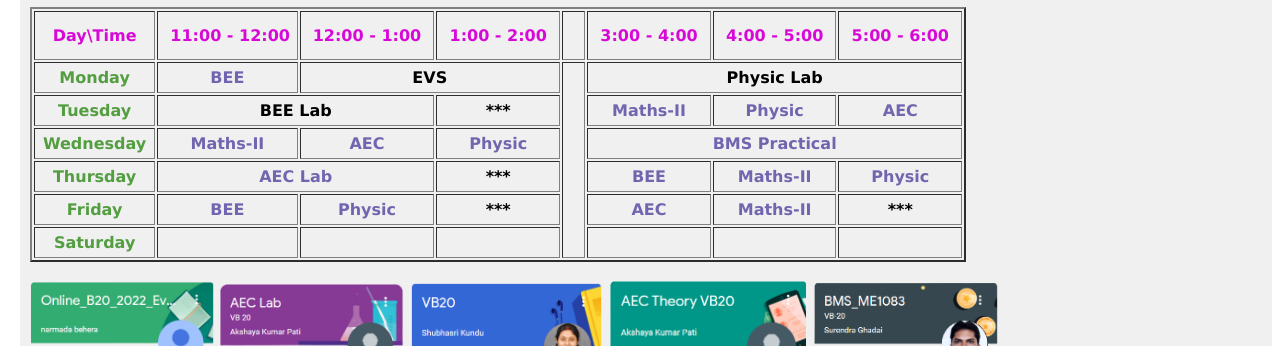
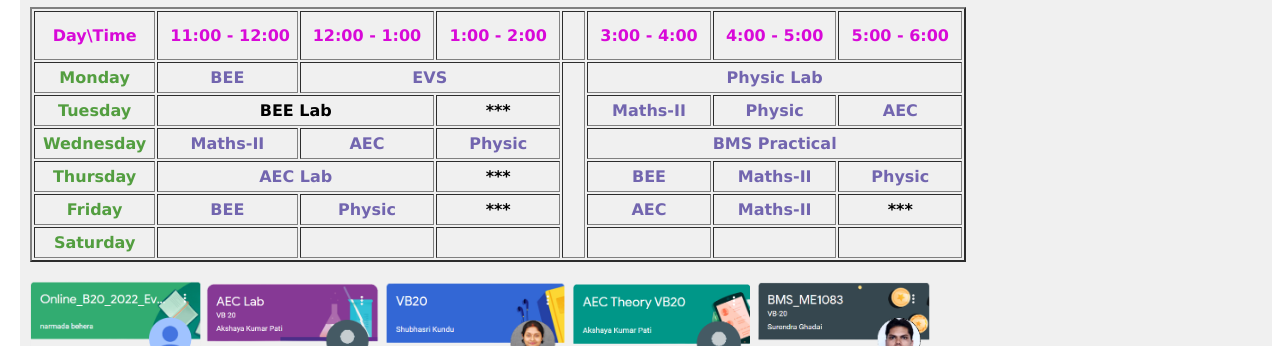
Before and after one commit to 159-ac/csevb20.github.io, a plain HTML site: page index.html in a window 1280 px wide. Shown: the part 166-512 px from the top of the page. Drawn offline with Linux system fonts and the light colour scheme.

Commit message:
Update index.html

```diff
--- a/index.html
+++ b/index.html
@@ -37,9 +37,9 @@
                 <tr>
                     <th style="color: rgba(35, 133, 11, 0.767);" align="center">Monday</th>
                     <td><a href="https://meet.google.com/rre-ajsg-hbi" target="_blank">BEE</a></td>
-                    <td colspan="2"> EVS</td>
+                    <td colspan="2"><a href="https://meet.google.com/omd-jcwm-hhw" target="_blank">EVS</a></td>
                     <td rowspan="6">&nbsp;&nbsp;</td>
-                    <td colspan="3">Physic Lab</a></td>
+                    <td colspan="3"> <a href="https://meet.google.com/gpj-rwqw-dmz" target="_blank">Physic Lab</a></td>
                 </tr>
                 <tr>
                     <th style="color: rgba(35, 133, 11, 0.767);" align="center">Tuesday</th>
@@ -86,11 +86,12 @@
             </section>
         </table>
         <br>
-        <a href="https://classroom.google.com/c/NDcwNTY0MTAzNjUx" target="_blank" ><img src="links/m2-removebg-preview.png" alt="Maths-II Classroom" width="15%%" ></a>
-        <a href="https://classroom.google.com/c/NDYyMjY3MTI3MTg1" target="_blank" ><img src="links/aeclab-removebg-preview-removebg-preview.png" alt="AEC-Lab " width="15%" ></a>
-        <a href="https://classroom.google.com/c/NDcwODczNzU0ODU5" target="_blank" ><img src="links/bee.png" alt="BEE" width="16%" ></a>
-        <a href="https://classroom.google.com/u/0/c/NDczMzE3NDQxMTc5" target="_blank" ><img src="links/aec_theory-removebg-preview.png" alt="AEC-Theory" width="16%" ></a>&nbsp;
-        <a href="https://classroom.google.com/u/0/c/NDczMzgyMzM5ODU4" target="_blank" ><img src="links/bms.png" alt="BMS" width="15%" ></a>
+        <a href="https://classroom.google.com/c/NDcwNTY0MTAzNjUx" target="_blank" ><img src="links/m2-removebg-preview.png" alt="Maths-II Classroom" width="14%%" ></a>
+        <a href="https://classroom.google.com/c/NDYyMjY3MTI3MTg1" target="_blank" ><img src="links/aeclab-removebg-preview-removebg-preview.png" alt="AEC-Lab " width="14%" ></a>
+        <a href="https://classroom.google.com/c/NDcwODczNzU0ODU5" target="_blank" ><img src="links/bee.png" alt="BEE" width="15%" ></a>
+        <a href="https://classroom.google.com/u/0/c/NDczMzE3NDQxMTc5" target="_blank" ><img src="links/aec_theory-removebg-preview.png" alt="AEC-Theory" width="14.5%" ></a>&nbsp;
+        <a href="https://classroom.google.com/u/0/c/NDczMzgyMzM5ODU4" target="_blank" ><img src="links/bms.png" alt="BMS" width="14%" ></a>
+        <a href="https://classroom.google.com/u/0/c/NDczNzA0NzAwMzk1" target="_blank" ><img src="links/evs-removebg-preview.png" alt="EVS" width="14%" ></a>
 
     </div>
 </body>
```
